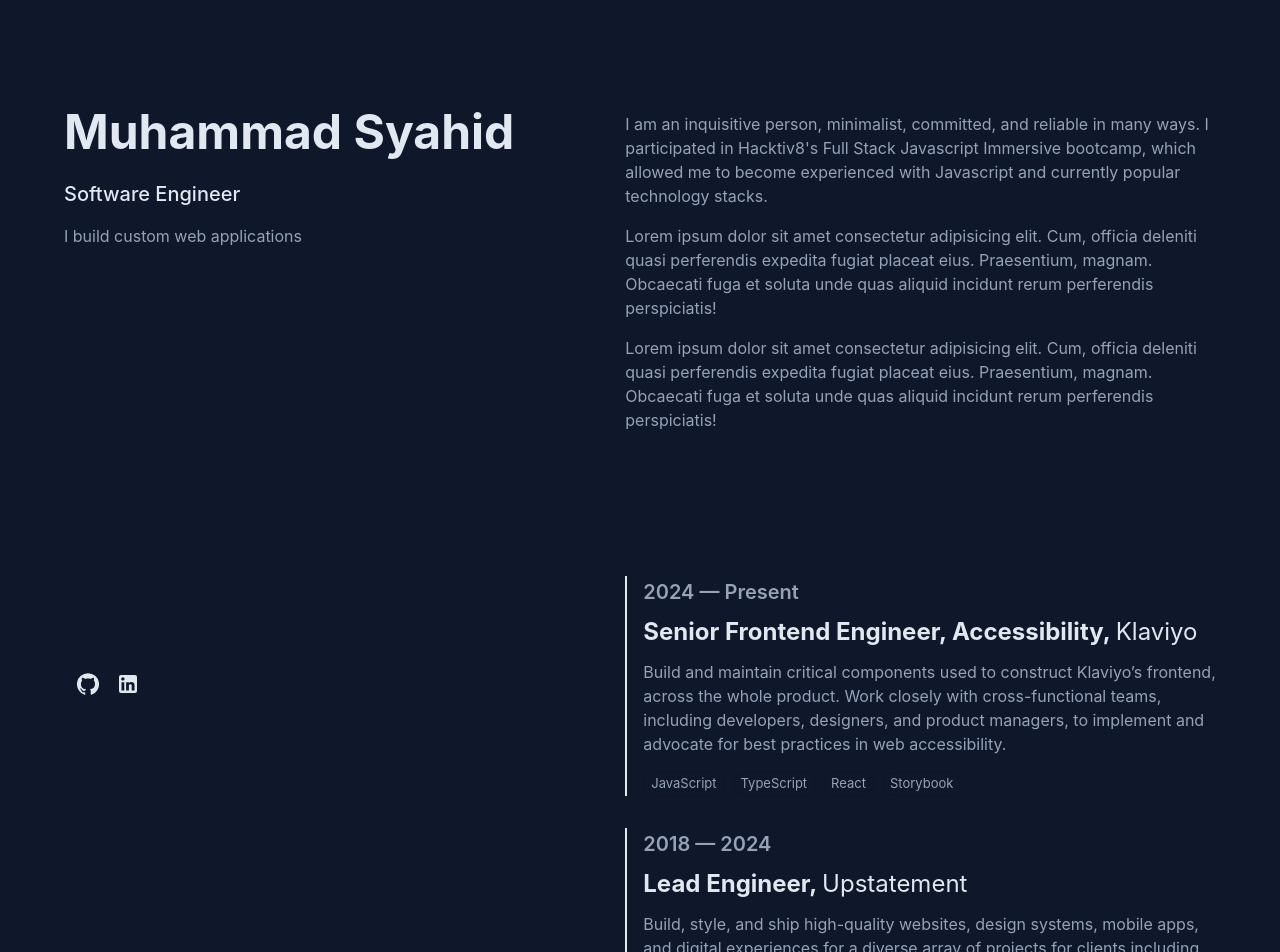
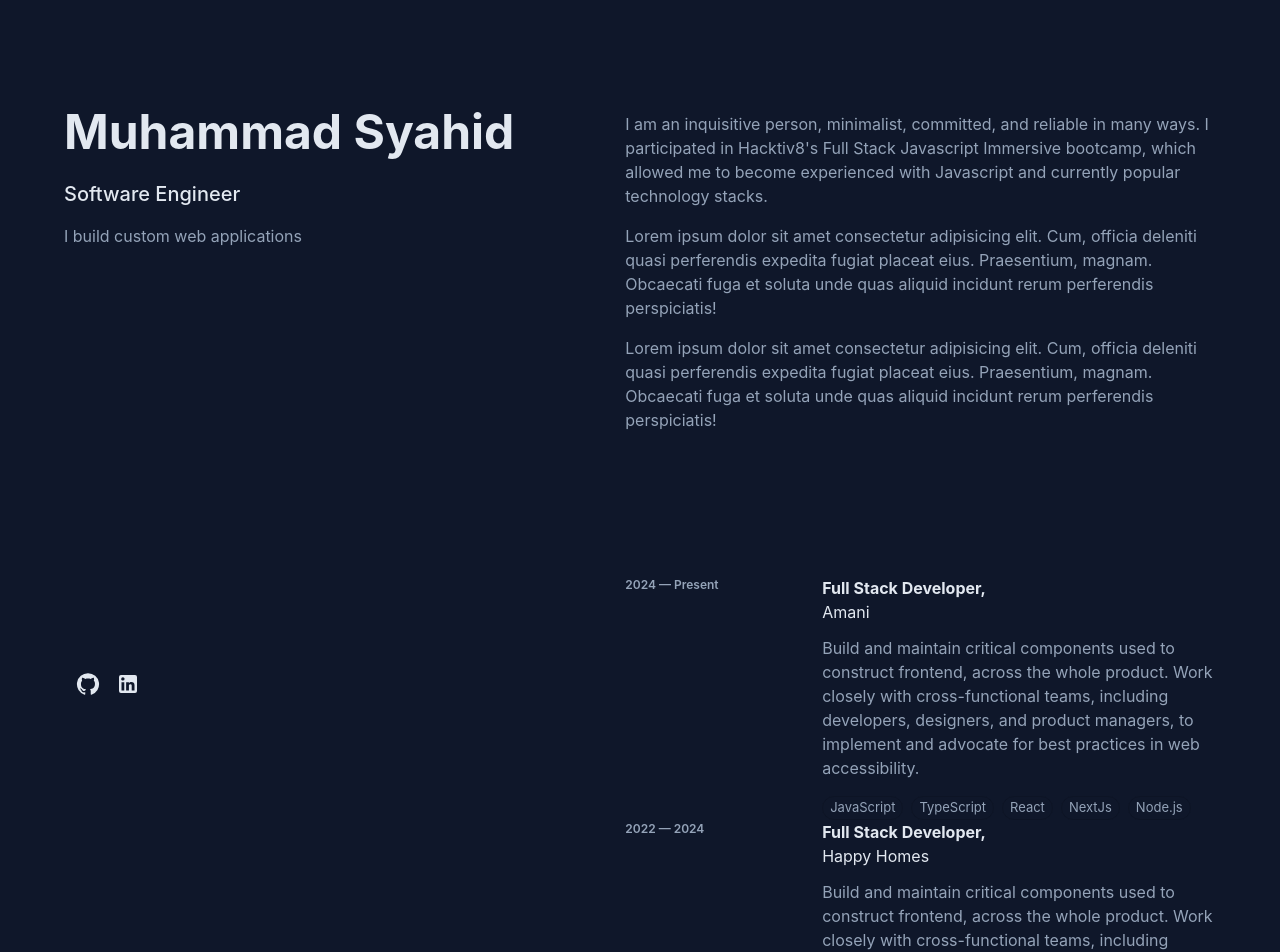
Before and after one commit to SyahidbinFadlyl/e-portofolio, a Next.js app: page / in a window 1280 px wide. Shown: the top 952 px of the page. Built offline with nearby package versions, Linux system fonts and the light colour scheme.

Commit message:
Update experience details and card layout in Experience component

```diff
--- a/src/components/Content/Experience.tsx
+++ b/src/components/Content/Experience.tsx
@@ -6,18 +6,18 @@
   const experiences: Experience[] = [
     {
       year: "2024 — Present",
-      title: "Senior Frontend Engineer, Accessibility",
-      company: "Klaviyo",
+      title: "Full Stack Developer",
+      company: "Amani",
       description:
-        "Build and maintain critical components used to construct Klaviyo’s frontend, across the whole product. Work closely with cross-functional teams, including developers, designers, and product managers, to implement and advocate for best practices in web accessibility.",
-      skills: ["JavaScript", "TypeScript", "React", "Storybook"],
+        "Build and maintain critical components used to construct frontend, across the whole product. Work closely with cross-functional teams, including developers, designers, and product managers, to implement and advocate for best practices in web accessibility.",
+      skills: ["JavaScript", "TypeScript", "React", "NextJs", "Node.js"],
     },
     {
-      year: "2018 — 2024",
-      title: "Lead Engineer",
-      company: "Upstatement",
+      year: "2022 — 2024",
+      title: "Full Stack Developer",
+      company: "Happy Homes",
       description:
-        "Build, style, and ship high-quality websites, design systems, mobile apps, and digital experiences for a diverse array of projects for clients including Harvard Business School, Everytown for Gun Safety, Pratt Institute, Koala Health, Vanderbilt University, The 19th News, etc. Provide leadership within engineering department through close collaboration, knowledge shares, and internal tools development.",
+        "Build and maintain critical components used to construct frontend, across the whole product. Work closely with cross-functional teams, including developers, designers, and product managers, to implement and advocate for best practices in web accessibility.",
       skills: [
         "JavaScript",
         "TypeScript",
@@ -25,10 +25,7 @@
         "React",
         "Next.js",
         "React Native",
-        "WordPress",
-        "Contentful",
         "Node.js",
-        "PHP",
       ],
     },
     // tambahkan pengalaman lain sesuai data kamu
--- a/src/components/ExperienceCard/index.tsx
+++ b/src/components/ExperienceCard/index.tsx
@@ -19,30 +19,28 @@
   return (
     <Box
       sx={{
-        borderLeft: `2px solid ${theme.palette.primary.main}`,
-        pl: 2, // padding-left
-        mb: 4, // margin-bottom
-        position: "relative",
+        display: "flex",
+        flexDirection: { xs: "column", sm: "row" },
       }}
     >
+      <Box flex={{ sm: 1 }}>
         {/* Tahun */}
         <Typography
-        variant="h6"
-        component="div"
           sx={{
             fontWeight: 600,
             color: theme.palette.text.secondary,
+            fontSize: { xs: "0.75rem", sm: "0.75rem" },
           }}
         >
           {experience.year}
         </Typography>
+      </Box>
 
+      <Box flex={{ sm: 2 }}>
         {/* Posisi & Perusahaan */}
-      <Typography variant="h5" component="div" sx={{ fontWeight: 700, mt: 1 }}>
+        <Typography sx={{ fontWeight: 700 }}>
           {experience.title},{" "}
           <Typography
-          component="span"
-          variant="h5"
             sx={{ fontWeight: 400, color: theme.palette.text.primary }}
           >
             {experience.company}
@@ -50,10 +48,7 @@
         </Typography>
 
         {/* Deskripsi */}
-      <Typography
-        variant="body1"
-        sx={{ mt: 1.5, color: theme.palette.text.secondary }}
-      >
+        <Typography sx={{ mt: 1.5, color: theme.palette.text.secondary }}>
           {experience.description}
         </Typography>
 
@@ -73,5 +68,6 @@
           ))}
         </Box>
       </Box>
+    </Box>
   );
 }
```
Lines whose indentation alone changed are shown as unchanged.
